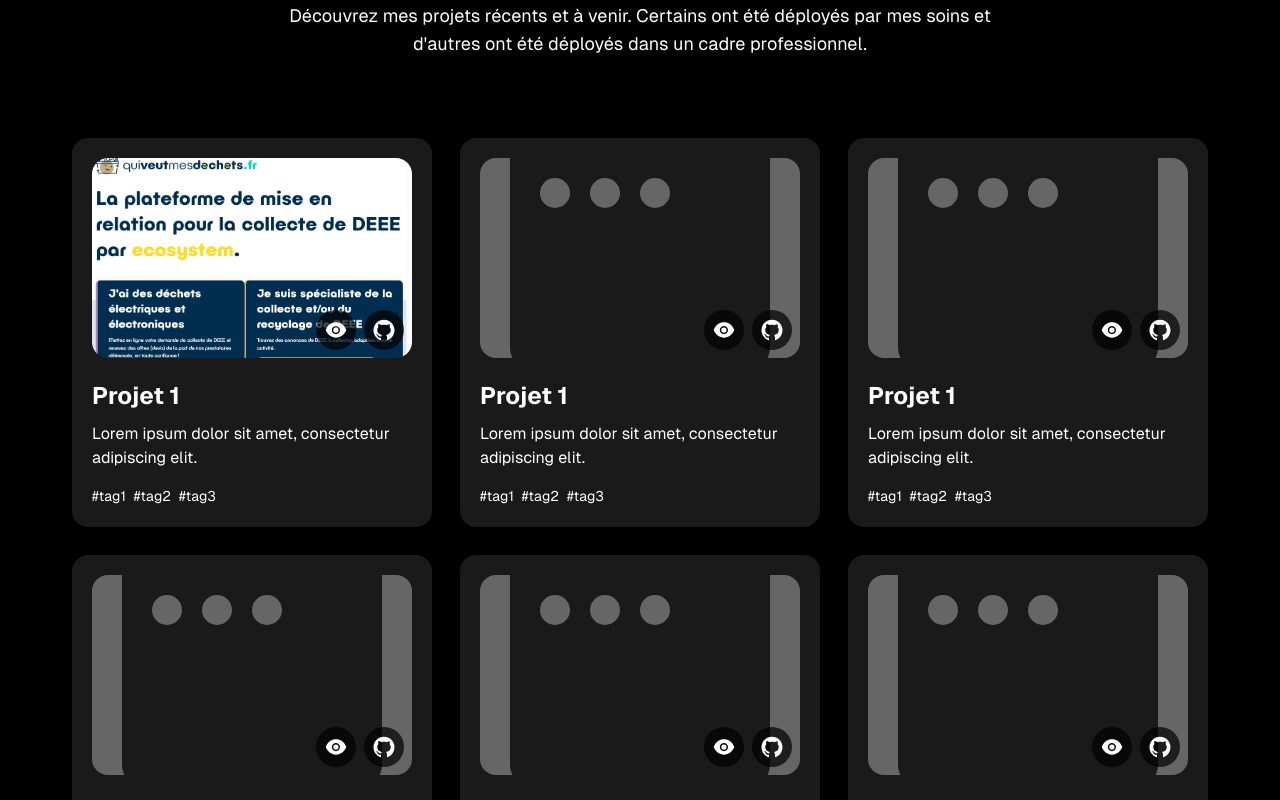
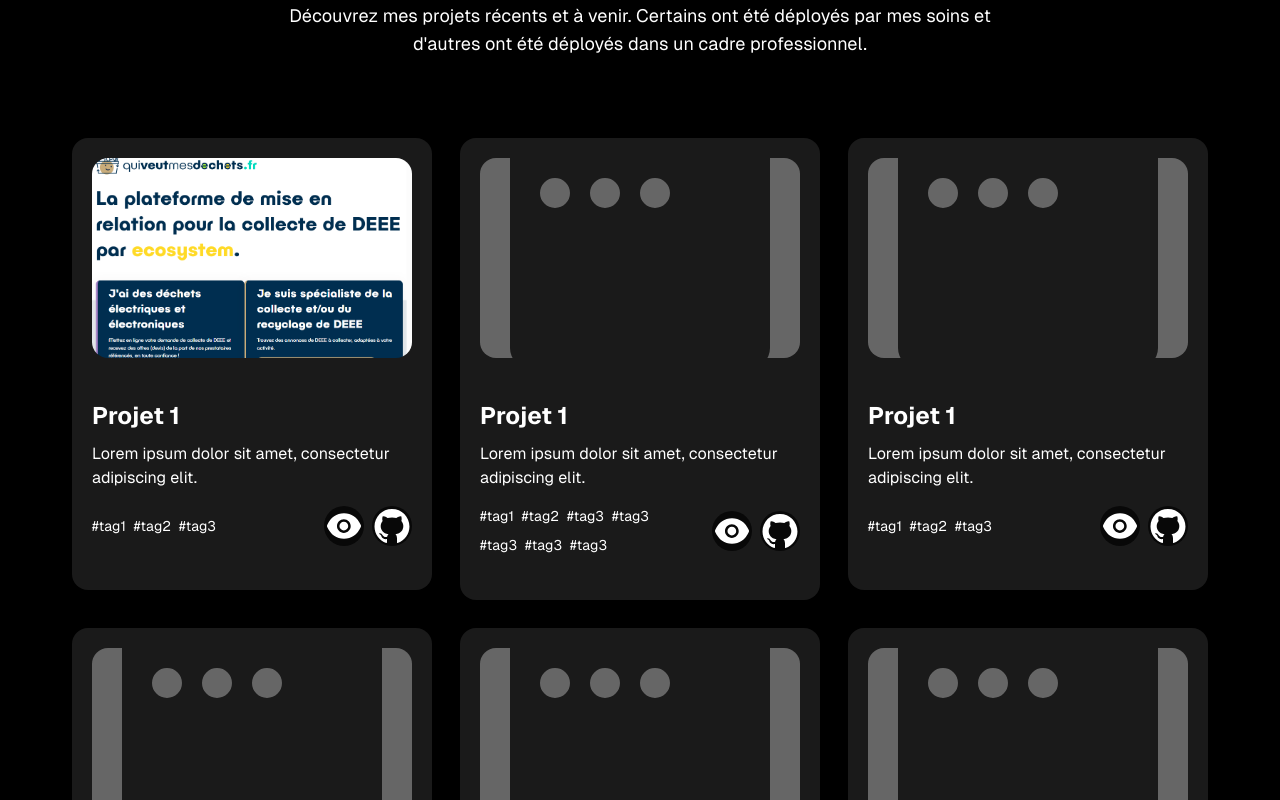
Before and after one commit to DavyR01/davyrobert-portfolio, a Next.js app: page / in a window 1280 px wide. Shown: the part 2660-3460 px from the top of the page. Built offline with nearby package versions, Linux system fonts and the light colour scheme.

Commit message:
Modification location logos Github & View

```diff
--- a/src/app/components/MesProjets.tsx
+++ b/src/app/components/MesProjets.tsx
@@ -55,26 +55,41 @@ const ProjectCard: React.FC<ProjectCardProps> = ({ index, name, description, tag
          transition={{ delay: index * 0.2, duration: 0.75, type: "spring" }}
       >
          <Tilt
-            className='bg-[#1A1A1A] p-5 rounded-2xl sm:w-[360px] w-full relative overflow-hidden'
+            className='bg-[#1A1A1A] p-5 rounded-2xl sm:w-[360px] w-full relative overflow-hidden flex flex-col'
             tiltMaxAngleX={15}
             tiltMaxAngleY={15}
             perspective={1000}
          >
-            <div className='relative w-full h-[200px]'>
+            <div className="flex-1 flex flex-col">
+               <div className='relative w-full h-[200px] mb-5'>
                   <Image
                      src={image}
                      alt={name}
                      fill
                      className='object-cover rounded-2xl'
                   />
+               </div>
 
-               <div className="absolute bottom-2 right-2 z-10 flex gap-2">
+               <div className='mt-5'>
+                  <p className='text-white font-bold text-[24px]'>{name}</p>
+                  <p className='mt-2 text-secondary text-[16px]'>{description}</p>
+               </div>
+
+                  <div className='mt-4 flex items-center justify-between mb-6 gap-6'>
+                    <div className="flex flex-wrap gap-2">
+                      {tags.map((tag, idx) => (
+                        <p key={idx} className={`text-[14px] ${tag.color}`}>
+                           #{tag.name}
+                        </p>
+                      ))}
+                    </div>
+                    <div className="flex gap-2 ml-4">
                       {sourceWeb && (
                         <div
                            onClick={() => window.open(sourceWeb, '_blank')}
                            className="w-10 h-10 rounded-full bg-black/70 flex items-center justify-center text-white cursor-pointer"
                         >
-                        <AiFillEye className="w-6 h-6" />
+                           <AiFillEye className="w-10 h-10" />
                         </div>
                       )}
                       {sourceGithub && (
@@ -84,26 +99,13 @@ const ProjectCard: React.FC<ProjectCardProps> = ({ index, name, description, tag
                            rel="noopener noreferrer"
                            className="w-10 h-10 rounded-full bg-black/70 flex items-center justify-center text-white cursor-pointer"
                         >
-                        <AiFillGithub className="w-6 h-6" />
+                           <AiFillGithub className="w-10 h-10" />
                         </a>
                       )}
                     </div>
                   </div>
-
-            <div className='mt-5'>
-               <p className='text-white font-bold text-[24px]'>{name}</p>
-               <p className='mt-2 text-secondary text-[16px]'>{description}</p>
-            </div>
-
-            <div className='mt-4 flex flex-wrap gap-2'>
-               {tags.map((tag, idx) => (
-                  <p key={idx} className={`text-[14px] ${tag.color}`}>
-                     #{tag.name}
-                  </p>
-               ))}
             </div>
          </Tilt>
-
       </motion.div>
    );
 };
--- a/src/app/datas/datas.js
+++ b/src/app/datas/datas.js
@@ -18,6 +18,10 @@ const projects = [
       tags: [
          { name: "tag1", color: "blue-text-gradient" },
          { name: "tag2", color: "green-text-gradient" },
+         { name: "tag3", color: "pink-text-gradient" },
+         { name: "tag3", color: "pink-text-gradient" },
+         { name: "tag3", color: "pink-text-gradient" },
+         { name: "tag3", color: "pink-text-gradient" },
          { name: "tag3", color: "pink-text-gradient" },
       ],
       image: "/assets/window.svg",
--- a/src/app/layout.tsx
+++ b/src/app/layout.tsx
@@ -27,7 +27,7 @@ export default function RootLayout({
 }: Readonly<{
    children: React.ReactNode;
 }>) {
-   const isMaintenanceMode = process.env.APP_MAINTENANCE === "true";
+   const isMaintenanceMode = process.env.APP_MAINTENANCE === "false";
    return (
       <html lang="en" className={`${geistSans.variable} ${geistMono.variable}`}>
          <body className="antialiased flex flex-col min-h-screen overflow-x-hidden">            {isMaintenanceMode ? (
```
Lines whose indentation alone changed are shown as unchanged.
